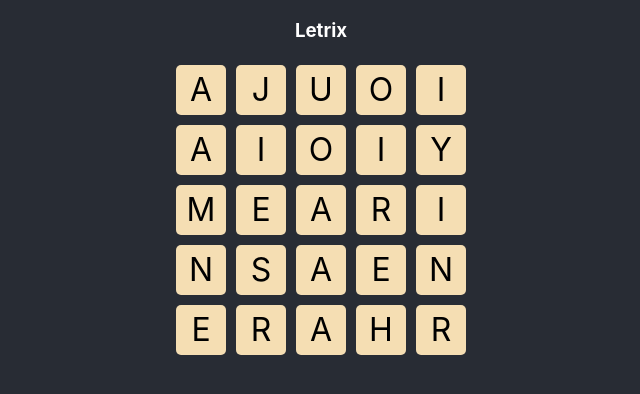
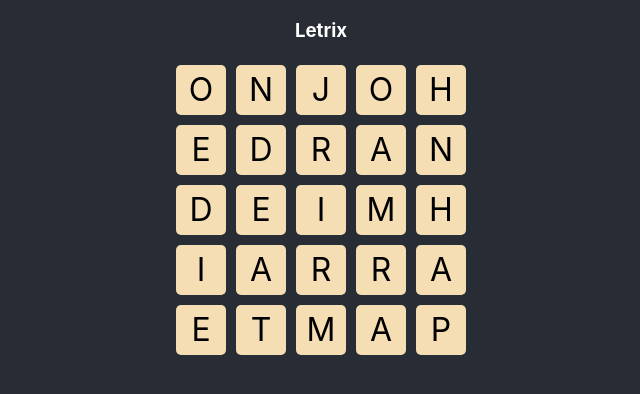
Before and after one commit to beto0607/letrix-prototype, a React (Create React App) app: page / in a window 1280 px wide. Shown: the top 394 px of the page, without its empty margins (319-959 px from the left). Built offline with nearby package versions, Linux system fonts and the light colour scheme.

Commit message:
Updated Letter type, removed x and y, added id. Updated Board, added wordsFindCounter, allLetters, activeLetters and remainingLetters to state. Updated Dock and Letter components. Updated types, actions and reducers. Updated utils, added parameter to export getLetters

```diff
--- a/src/actions/actions.ts
+++ b/src/actions/actions.ts
@@ -1,18 +1,16 @@
 import { Letter, LetterActions, SET_ACTIVE_LETTER, SET_INACTIVE_LETTER, WordActions, WORD_FINDED, SetWordsToFindAction, SET_WORDS_TO_FIND } from '../types/types';
 
 
-export const setActiveLetter = ({ letter, x, y }: Letter): LetterActions => ({
+export const setActiveLetter = ({ letter, id }: Letter): LetterActions => ({
     type: SET_ACTIVE_LETTER,
     letter,
-    x,
-    y
+    id
 });
 
-export const setInactiveLetter = ({ letter, x, y }: Letter): LetterActions => ({
+export const setInactiveLetter = ({ letter, id }: Letter): LetterActions => ({
     type: SET_INACTIVE_LETTER,
     letter,
-    x,
-    y
+    id
 });
 
 export const wordFinded = (word: string): WordActions => ({
--- a/src/components/Board/Board.tsx
+++ b/src/components/Board/Board.tsx
@@ -1,25 +1,30 @@
 import React, { Component } from "react";
 import { DockComponent } from '../Dock/Dock';
 import { LetterComponent } from '../Letter/Letter';
-import { getLetters } from '../../utils';
+import { getLetters, shuffle } from '../../utils';
 import style from './board.module.scss';
 import { Letter, WordActions, ApplicationState } from "../../types/types";
 import { Dispatch } from "redux";
 import { setWordsToFind } from "../../actions/actions";
 import { connect } from "react-redux";
+import uuid from 'uuid';
 
 const WIDTH = 5;
 const HEIGHT = 5;
 
 interface BoardState {
+    index: number;
     chars: Array<string>;
+    allLetters: Array<Letter>;
     letters: Array<Letter>;
+    remainingLetters: Array<Letter>;
 }
 interface OwnProps {
     words: Array<string>;
 }
 interface StateProps {
-    active_letters: Array<Letter>;
+    activeLetters: Array<Letter>;
+    wordsFindedCounter: number;
 }
 interface DispatchProps {
     setWordsToFind: (words: Array<string>) => void;
@@ -30,10 +35,21 @@ export class Board extends Component<BoardProps, BoardState> {
         super(props)
         const { words, setWordsToFind } = props;
         setWordsToFind(words);
-        const chars = getLetters(words);
+        const chars: Array<string> = getLetters(this.props.words);
+        const allLetters: Array<Letter> = chars.map((c: string) => ({ letter: c, id: uuid.v1() }))
+        const letters: Array<Letter> = shuffle(allLetters.slice(0, HEIGHT * WIDTH));
+        const remainingLetters: Array<Letter> = allLetters.slice(HEIGHT * WIDTH);
         this.state = {
             chars,
-            letters: chars.slice(0, HEIGHT * WIDTH).map((letter, index) => ({ letter, x: (index % WIDTH), y: (Math.floor(index / WIDTH)) }))
+            allLetters,
+            letters,
+            remainingLetters,
+            index: HEIGHT * WIDTH
+        }
+    }
+    componentDidUpdate(prevProps: BoardProps) {
+        if (this.props.wordsFindedCounter !== prevProps.wordsFindedCounter) {
+            console.log("ENCONTRASTE UNA NUEVA PALABRA!!!");
         }
     }
     render() {
@@ -42,7 +58,7 @@ export class Board extends Component<BoardProps, BoardState> {
             <div className={style['board-wrapper']}>
                 <div className={style['letters-wrapper']}>
                     {letters.map((letter) =>
-                        <LetterComponent key={`${letter.x}_${letter.y}`} {...letter} />
+                        <LetterComponent key={letter.id} {...letter} />
                     )}
                 </div>
                 <DockComponent />
@@ -52,7 +68,8 @@ export class Board extends Component<BoardProps, BoardState> {
 }
 
 const mapStateToProps = (state: ApplicationState): StateProps => ({
-    active_letters: state.letterReducer.active_letters
+    activeLetters: state.letterReducer.activeLetters,
+    wordsFindedCounter: state.wordReducer.wordsFindedCounter
 })
 const mapDispatchToProps = (dispatch: Dispatch<WordActions>): DispatchProps => ({
     setWordsToFind: (words: Array<string>) => dispatch(setWordsToFind(words))
--- a/src/components/Dock/Dock.tsx
+++ b/src/components/Dock/Dock.tsx
@@ -2,35 +2,35 @@ import React, { Dispatch } from "react";
 import { connect } from "react-redux";
 
 import { LetterComponent } from '../Letter/Letter';
-import { Letter as LetterInterface, ApplicationState, WordActions, AppActions } from "../../types/types";
+import { Letter as LetterInterface, ApplicationState, AppActions } from "../../types/types";
 
 import styles from '../Board/board.module.scss';
 import { wordFinded, setInactiveLetter as setInactiveLetterAction } from "../../actions/actions";
 
 interface StateProps {
-    letters: Array<LetterInterface>;
+    activeLetters: Array<LetterInterface>;
     words: Array<string>;
 }
 interface DispatchProps {
     wordFinded: (word: string) => void;
     setInactiveLetter: (letter: LetterInterface) => void;
 }
-type DockProps = StateProps & DispatchProps
+type DockProps = StateProps & DispatchProps;
 
-export const DockConnected: React.FC<DockProps> = ({ letters, words, wordFinded, setInactiveLetter }: DockProps) => {
-    const current_word = (letters.map(l => l.letter) || []).join('');
+export const DockConnected: React.FC<DockProps> = ({ activeLetters, words, wordFinded, setInactiveLetter }: DockProps) => {
+    const current_word = (activeLetters.map(l => l.letter) || []).join('');
     if (words.find(w => w === current_word)) {
-        letters.forEach(l => setInactiveLetter(l));
+        activeLetters.forEach(l => setInactiveLetter(l));
         wordFinded(current_word);
     }
     return (
         <div className={styles['dock-wrapper']}>
-            {letters.map(e => <LetterComponent key={`${e.x}_${e.y}`} {...e} active={true} />)}
+            {activeLetters.map(e => <LetterComponent key={e.id} {...e} active={true} ignoreClick={true} />)}
         </div>
     )
 };
 const mapStateToProps = (state: ApplicationState): StateProps => ({
-    letters: state.letterReducer.active_letters,
+    activeLetters: state.letterReducer.activeLetters,
     words: state.wordReducer.words
 })
 const mapDispatchToProps = (dispatch: Dispatch<AppActions>): DispatchProps => ({
--- a/src/components/Letter/Letter.tsx
+++ b/src/components/Letter/Letter.tsx
@@ -1,15 +1,14 @@
 import React, { useState, Dispatch } from "react";
 import styles from '../Board/board.module.scss';
-import { Letter as LetterInterface, LetterActions, LettersState } from "../../types/types";
+import { Letter as LetterInterface, LetterActions } from "../../types/types";
 import { connect } from "react-redux";
 import { setActiveLetter as setActiveLetterAction, setInactiveLetter as setInactiveLetterAction } from '../../actions/actions';
-import { compareLetters } from "../../utils";
 
 interface StateProps {
-    active_letters: Array<LetterInterface>;
 }
 interface OwnProps extends LetterInterface {
     active?: boolean;
+    ignoreClick?: boolean;
 }
 interface DispatchProps {
     setActiveLetter: (letter: LetterInterface) => void;
@@ -17,14 +16,15 @@ interface DispatchProps {
 }
 type LetterProps = StateProps & DispatchProps & OwnProps
 
-export const LetterConnected: React.FC<LetterProps> = ({ active_letters, letter, x, y, setActiveLetter, setInactiveLetter, active }: LetterProps) => {
-    const is_in_active: boolean = !!(active_letters || []).find(l => compareLetters(l, { letter, x, y }));
-    const [active_state, setActive] = useState(active || is_in_active);
+export const LetterConnected: React.FC<LetterProps> = ({ letter, id, setActiveLetter, setInactiveLetter, active, ignoreClick }: LetterProps) => {
+    const currentLetter: LetterInterface = { letter, id };
+    const [active_state, setActive] = useState(active || false);
     const handleClick = () => {
+        if (ignoreClick) { return; }
         if (active_state) {
-            setInactiveLetter({ letter, x, y });
+            setInactiveLetter(currentLetter);
         } else {
-            setActiveLetter({ letter, x, y });
+            setActiveLetter(currentLetter);
         }
         setActive(!active_state)
     }
@@ -34,9 +34,8 @@ export const LetterConnected: React.FC<LetterProps> = ({ active_letters, letter,
         </div>
     )
 };
-const mapStateToProps = ({ active_letters = [] }: LettersState): StateProps => ({ active_letters });
 const mapDispatchToProps = (dispatch: Dispatch<LetterActions>): DispatchProps => ({
     setActiveLetter: (letter: LetterInterface) => dispatch(setActiveLetterAction(letter)),
     setInactiveLetter: (letter: LetterInterface) => dispatch(setInactiveLetterAction(letter)),
 })
-export const LetterComponent = connect(mapStateToProps, mapDispatchToProps)(LetterConnected);
+export const LetterComponent = connect(null, mapDispatchToProps)(LetterConnected);
--- a/src/reducers/reducers.ts
+++ b/src/reducers/reducers.ts
@@ -4,28 +4,29 @@ import { compareLetters } from '../utils';
 
 //STATES
 const initLettersState: LettersState = {
-    active_letters: []
+    activeLetters: []
 };
 const initWordsState: WordsState = {
     words: [],
-    words_finded: []
+    wordsFinded: [],
+    wordsFindedCounter: 0
 };
 
 export const letterReducer = (state: LettersState = initLettersState, action: LetterActions): LettersState => {
-    const { letter, x, y, type } = action;
+    const { letter, id, type } = action;
     switch (type) {
         case SET_ACTIVE_LETTER:
             return {
                 ...state,
-                active_letters: [
-                    ...state.active_letters,
-                    { letter: letter, x: x || -1, y: y || -1 }
+                activeLetters: [
+                    ...state.activeLetters,
+                    { letter, id }
                 ]
             };
         case SET_INACTIVE_LETTER:
             return {
                 ...state,
-                active_letters: state.active_letters.filter(al => !compareLetters(al, { letter, x, y }))
+                activeLetters: state.activeLetters.filter(al => !compareLetters(al, { letter, id }))
             };
         default:
             return state;
@@ -38,7 +39,8 @@ export const wordReducer = (state: WordsState = initWordsState, action: WordActi
             return {
                 ...state,
                 words: state.words.filter(w => w !== word),
-                words_finded: [...state.words_finded, word]
+                wordsFindedCounter: state.wordsFindedCounter + 1,
+                wordsFinded: [...state.wordsFinded, word]
             };
         case SET_WORDS_TO_FIND:
             return {
--- a/src/utils.tsx
+++ b/src/utils.tsx
@@ -8,12 +8,12 @@ export function shuffle<T>(a: Array<T>): Array<T> {
     return a;
 }
 
-export function getLetters(words: Array<string>): Array<string> {
+export function getLetters(words: Array<string>, shuffleResult: boolean = false): Array<string> {
     let ret: Array<string> = [];
     shuffle(words).forEach(word => {
         ret = [...ret, ...word.split('')];
     });
-    return shuffle(ret);
+    return shuffleResult ? shuffle(ret) : ret;
 }
 
-export const compareLetters = (a: Letter, b: Letter): boolean => (a.letter === b.letter && a.y === b.y && a.x === b.x);
+export const compareLetters = (a: Letter, b: Letter): boolean => (a.id === b.id);
```
Also changed, not shown: src/types/types.ts (+6 -12 lines).
